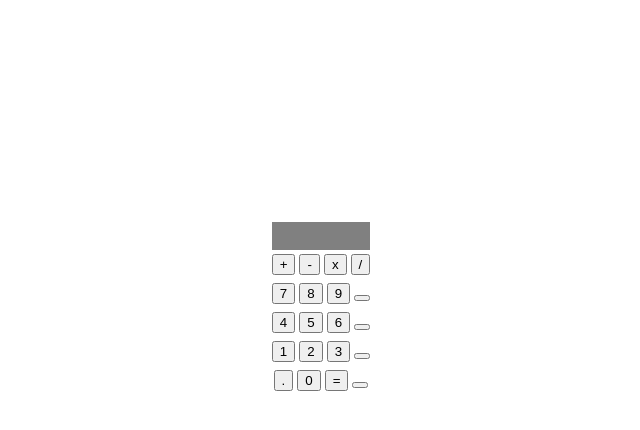
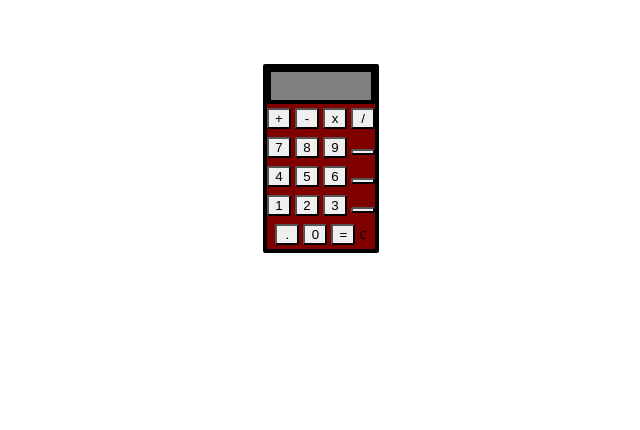
Before and after one commit to CoffeeAndMeeples/calculator, a plain HTML site: page index.html in a window 1280 px wide. Shown: the whole page, without its empty margins (319-959 px from the left). Drawn offline with Linux system fonts and the light colour scheme.

Commit message:
Add small styling and button ids

```diff
--- a/index.html
+++ b/index.html
@@ -10,45 +10,45 @@
 <body>
     <div class="container">
         <ul class="rows">
-            <li id="display"><div id="display" class="row"></div></li>
+            <li id="display"><div class="row"></div></li>
         <li><div class="row operators">
             <ul class="buttons">
-                <button>+</button>
-                <button>-</button>
-                <button>x</button>
-                <button>/</button>
+                <button id="+">+</button>
+                <button id="-">-</button>
+                <button id="*">x</button>
+                <button id="/">/</button>
             </ul>
         </div></li>
         <li><div class="row row1">
             <ul class="buttons">
-                <button>7</button>
-                <button>8</button>
-                <button>9</button>
+                <button id="7">7</button>
+                <button id="8">8</button>
+                <button id="9">9</button>
                 <button></button>
             </ul>
         </div></li>
         <li><div class="row row2 display">
             <ul class="buttons">
-                <button>4</button>
-                <button>5</button>
-                <button>6</button>
+                <button id="4">4</button>
+                <button id="5">5</button>
+                <button id="6">6</button>
                 <button></button>
             </ul>
         </div></li>
         <li><div class="row row3 display">
             <ul class="buttons">
-                <button>1</button>
-                <button>2</button>
-                <button>3</button>
+                <button id="1">1</button>
+                <button id="2">2</button>
+                <button id="3">3</button>
                 <button></button>
             </ul>
         </div></li>
         <li><div class="row row4 display">
             <ul class="buttons">
-                <button>.</button>
-                <button>0</button>
-                <button>=</button>
-                <button></button>
+                <button id=".">.</button>
+                <button id="0">0</button>
+                <button id="=">=</button>
+                <butto id="c">c</button>
             </ul>
         </div></li>
         </ul>
--- a/style.css
+++ b/style.css
@@ -1,4 +1,6 @@
-
+* {
+    border-radius: 2px;
+}
 
 body {
     display: flex;
@@ -6,12 +8,15 @@ body {
     justify-content: center;
 
 }
+button {
+    width: 24px;
+}
 
 .container {
     flex: 1;
     display: flex;
     flex-direction: column;
-    height: 600px;
+    height: 300px;
     width: 425px;
     align-items: center;
     justify-content: center;
@@ -33,6 +38,8 @@ body {
     flex: 1;
     flex-shrink: none;
     background-color: grey;
+    border: solid black 4px;
+    border-radius: 8;
 }
 
 ul
@@ -43,7 +50,11 @@ ul
     align-items: center;
     justify-content: center;
     border: solid black 2px;
-    border-radius: 2px;
+}
+
+.rows {
+    background-color: maroon;
+    border: solid black 4px;
 }
 ul {
     list-style-type: none;
```
